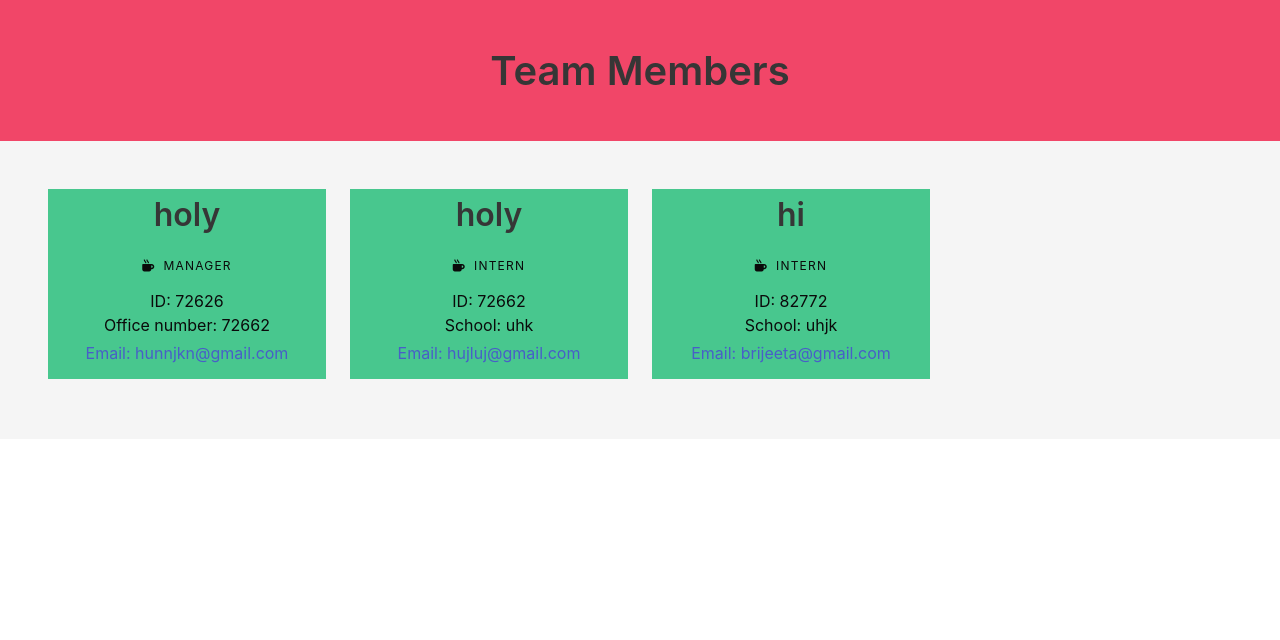
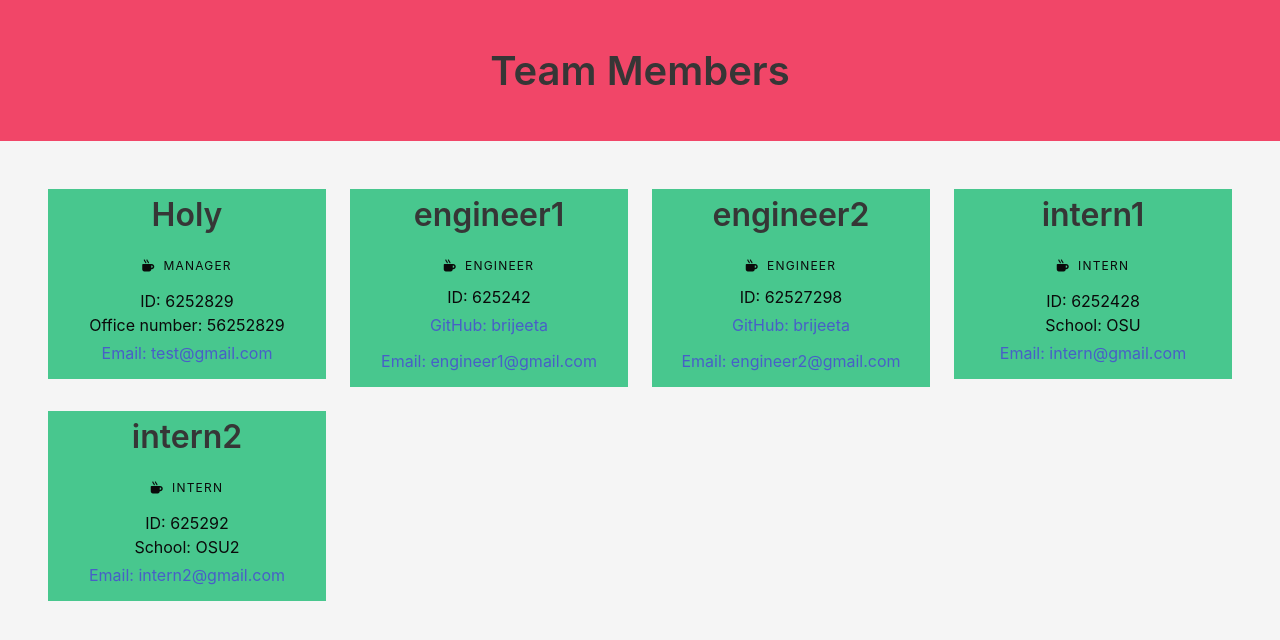
Before and after one commit to brijeeta/Week10_Homework, a website: page dist/newTeam.html in a window 1280 px wide. Drawn offline with nearby package versions, Linux system fonts and the light colour scheme.

Commit message:
added readme

```diff
--- a/dist/newTeam.html
+++ b/dist/newTeam.html
@@ -27,25 +27,38 @@
         <!--manager info-->
         <div class="column is-3-desktop has-text-centered ">
         <aside class="menu has-background-success has-text-black  p-2">
-        <h1 class="title">holy</h1>
+        <h1 class="title">Holy</h1>
         <p class="menu-label has-text-black "><i class="fas fa-mug-hot mr-2"></i>Manager</p>
         <ul class="menu-list ">
-            <li class="p-1">ID: 72626</li>
-            <li>Office number: 72662</li>
-            <li><a class="has-text-link"href="mailto:hunnjkn@gmail.com">Email: hunnjkn@gmail.com</a></li>
+            <li class="p-1">ID: 6252829</li>
+            <li>Office number: 56252829</li>
+            <li><a class="has-text-link"href="mailto:test@gmail.com">Email: test@gmail.com</a></li>
         </ul>
         </aside>
         </div>
 
-        <!--intern info-->
-    <div class="column is-3-desktop  has-text-centered">
-    <aside class="menu has-background-success has-text-black  p-2">
-    <h1 class="title">holy</h1>
-        <p class="menu-label has-text-black "><i class="fas fa-mug-hot mr-2"></i>Intern</p>
+        <!--engineer info-->
+    <div class="column is-3-desktop has-text-centered">
+    <aside class="menu has-background-success has-text-black  p-2 ">
+    <h1 class="title">engineer1</h1>
+        <p class="menu-label has-text-black "><i class="fas fa-mug-hot mr-2"></i>Engineer</p>
         <ul class="menu-list">
-            <li class="p-1">ID: 72662</li>
-            <li>School: uhk</li>
-            <li><a  class="has-text-link" href="mailto:hujluj@gmail.com">Email: hujluj@gmail.com</a></li>
+            <li>ID: 625242</li>
+            <li><a  class="has-text-link" href="https://github.com/brijeeta" target="_blank" rel="noopener noreferrer">GitHub: brijeeta</a></li>
+            <li><a  class="has-text-link" href="mailto:engineer1@gmail.com">Email: engineer1@gmail.com</a></li>
+        </ul>
+    </aside>
+    </div>
+
+        <!--engineer info-->
+    <div class="column is-3-desktop has-text-centered">
+    <aside class="menu has-background-success has-text-black  p-2 ">
+    <h1 class="title">engineer2</h1>
+        <p class="menu-label has-text-black "><i class="fas fa-mug-hot mr-2"></i>Engineer</p>
+        <ul class="menu-list">
+            <li>ID: 62527298</li>
+            <li><a  class="has-text-link" href="https://github.com/brijeeta" target="_blank" rel="noopener noreferrer">GitHub: brijeeta</a></li>
+            <li><a  class="has-text-link" href="mailto:engineer2@gmail.com">Email: engineer2@gmail.com</a></li>
         </ul>
     </aside>
     </div>
@@ -53,12 +66,25 @@
         <!--intern info-->
     <div class="column is-3-desktop  has-text-centered">
     <aside class="menu has-background-success has-text-black  p-2">
-    <h1 class="title">hi</h1>
+    <h1 class="title">intern1</h1>
         <p class="menu-label has-text-black "><i class="fas fa-mug-hot mr-2"></i>Intern</p>
         <ul class="menu-list">
-            <li class="p-1">ID: 82772</li>
-            <li>School: uhjk</li>
-            <li><a  class="has-text-link" href="mailto:brijeeta@gmail.com">Email: brijeeta@gmail.com</a></li>
+            <li class="p-1">ID: 6252428</li>
+            <li>School: OSU</li>
+            <li><a  class="has-text-link" href="mailto:intern@gmail.com">Email: intern@gmail.com</a></li>
+        </ul>
+    </aside>
+    </div>
+
+        <!--intern info-->
+    <div class="column is-3-desktop  has-text-centered">
+    <aside class="menu has-background-success has-text-black  p-2">
+    <h1 class="title">intern2</h1>
+        <p class="menu-label has-text-black "><i class="fas fa-mug-hot mr-2"></i>Intern</p>
+        <ul class="menu-list">
+            <li class="p-1">ID: 625292</li>
+            <li>School: OSU2</li>
+            <li><a  class="has-text-link" href="mailto:intern2@gmail.com">Email: intern2@gmail.com</a></li>
         </ul>
     </aside>
     </div>
```
Also changed, not shown: README.md.
